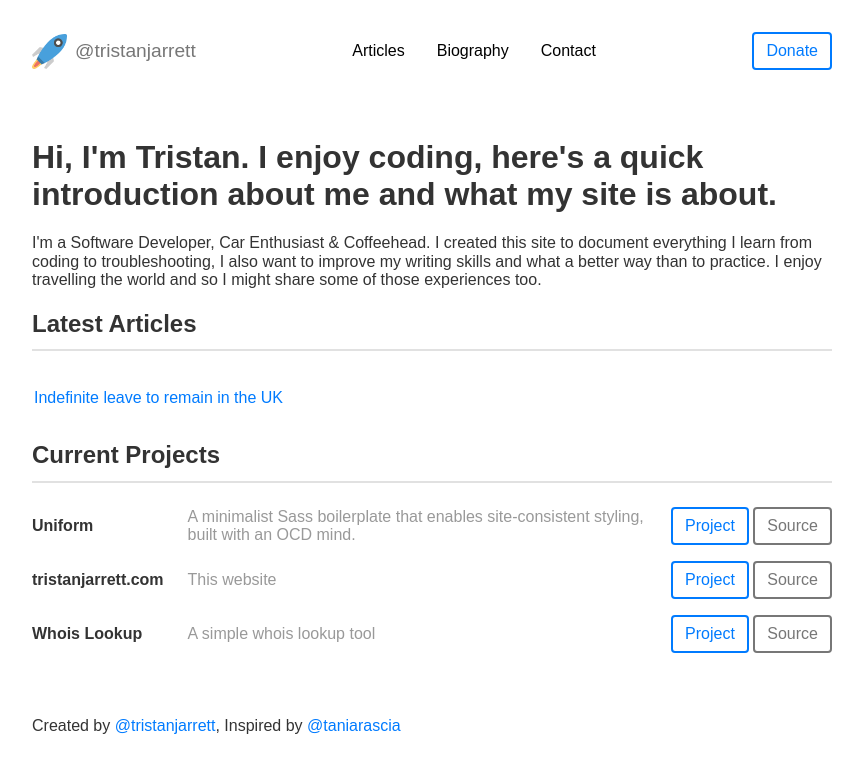
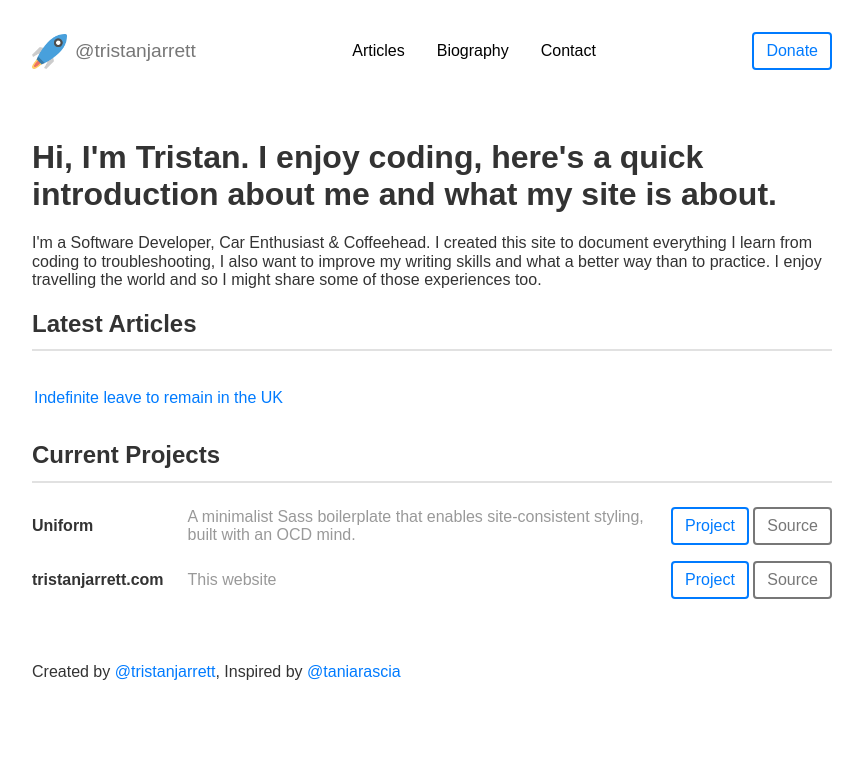
Before and after one commit to tristanjarrett/jekyll_portfolio, a Jekyll site: the page built from index.html, in a window 1280 px wide. Shown: the top 773 px of the page, without its empty margins (208-1071 px from the left). Built offline with Jekyll 4.4.1, drawn with Linux system fonts in a browser that asks for light colours.

Commit message:
Update projects.yml

```diff
--- a/_data/projects.yml
+++ b/_data/projects.yml
@@ -8,8 +8,3 @@
   description: This website
   source-url: https://github.com/tristanjarrett/tristanjarrett.com
   project-url: https://tristanjarrett.github.io
-
-- name: Whois Lookup
-  description: A simple whois lookup tool
-  source-url: https://github.com/tristanjarrett/whois
-  project-url: https://tristanjarrett.github.io
```
